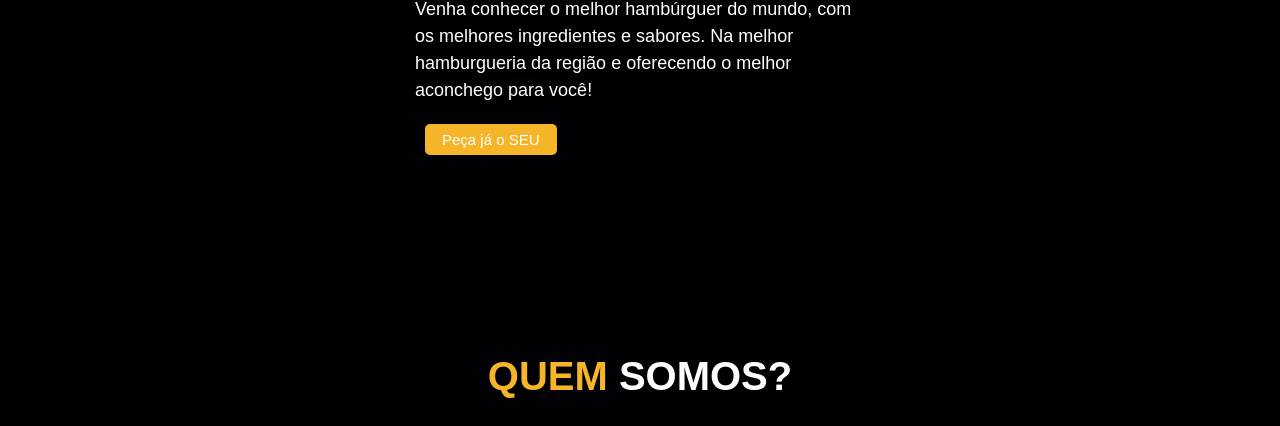
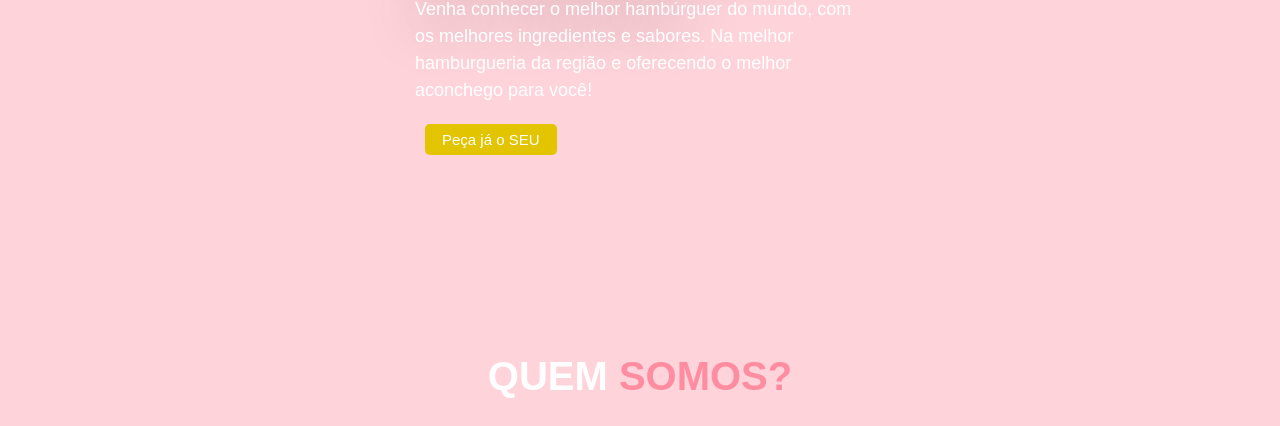
Before and after one commit to vinidev23/poxacah_molonicestas, a plain HTML site: page index.html in a window 1280 px wide. Shown: the part 516-942 px from the top of the page. Drawn offline with Linux system fonts and the light colour scheme; a web font is replaced by a local one.

Commit message:
ajustando cores no css

```diff
--- a/style.css
+++ b/style.css
@@ -1,7 +1,6 @@
 :root {
-    --main-color: #f6b429;
-    --vinho: #7f1d12;
-    --bg: #010103;
+    --main-color: #E2C400;
+    --vinho: #FF8DA1;
     --border: 0.1rem solid #31140c;
 }
 
@@ -9,6 +8,7 @@ html {
     font-size: 62.5%;
     overflow-x: hidden;
     scroll-behavior: smooth;
+    background: #ffd3da;
 }
 
 @media (max-widht: 1200px) {
@@ -57,7 +57,7 @@ html {
         position: absolute;
         top: 100%;
         right: -100%;
-        background: var(--black);
+        background: var(--vinho);
         width: 30rem;
         height: calc(100vh - 9.5rem);
         display: block;
@@ -322,7 +322,7 @@ section {
 
 .title {
     font-size: 4rem;
-    color: var(--main-color);
+    color: white;
     text-align: center;
     text-transform: uppercase;
     margin-bottom: 3rem;
@@ -330,7 +330,7 @@ section {
 }
 
 .title span {
-    color: white;
+    color: var(--vinho);
     text-transform: uppercase;
 }
 
```
